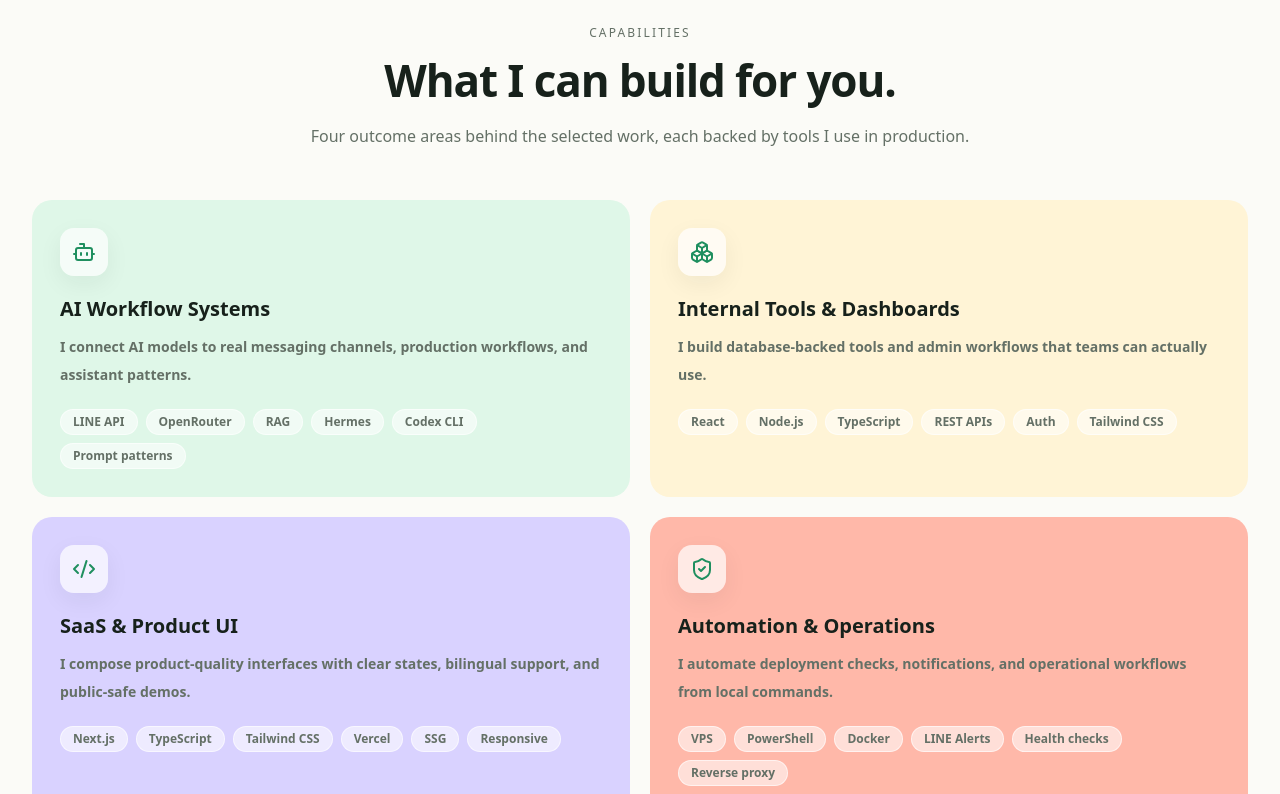
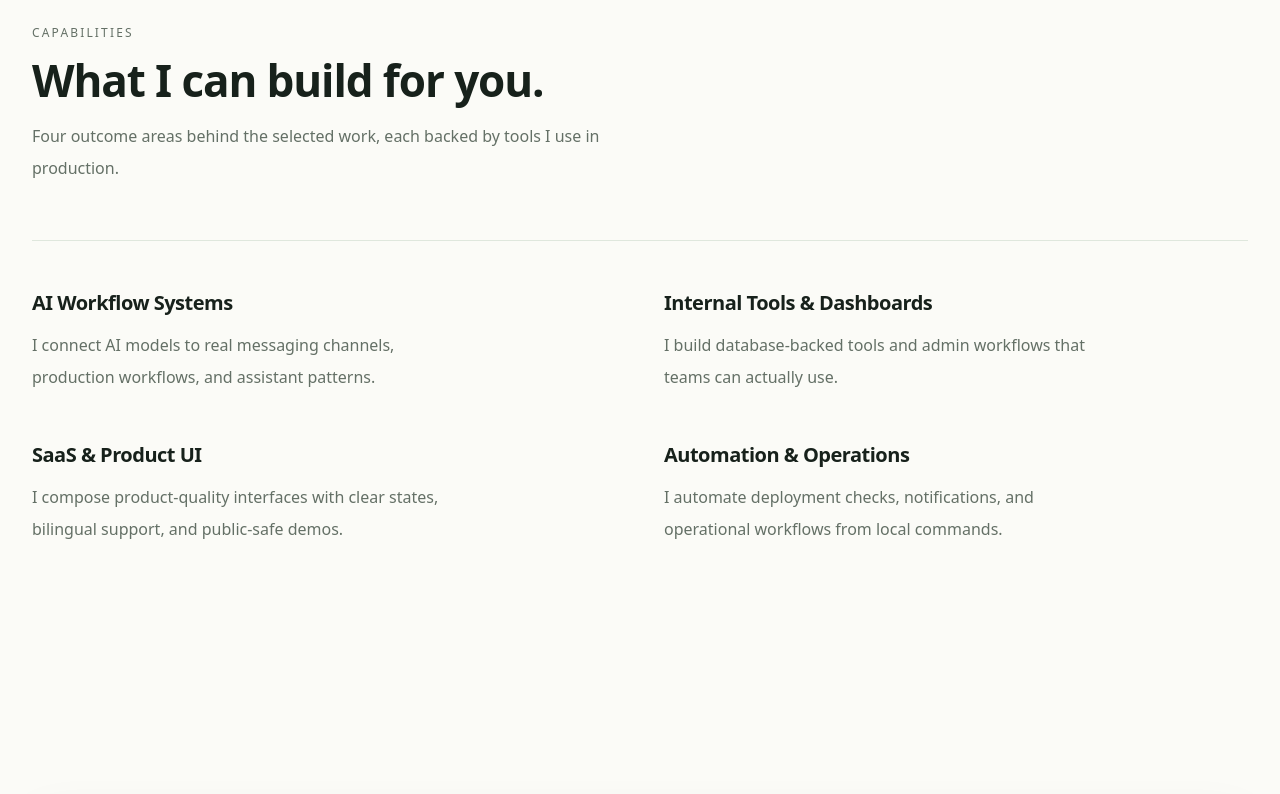
Before and after one commit to Manchinn/Portfolio, a Next.js app: page / in a window 1280 px wide. Shown: the part 3520-4314 px from the top of the page. Built offline with nearby package versions, Linux system fonts and the light colour scheme.

Commit message:
refactor: collapse capabilities into editorial two-column list

```diff
--- a/src/components/portfolio-saas/SaasHome.tsx
+++ b/src/components/portfolio-saas/SaasHome.tsx
@@ -2,9 +2,6 @@
 
 import {
   ArrowRight,
-  Bot,
-  Boxes,
-  Code2,
   Mail,
   MapPin,
   ShieldCheck,
@@ -13,7 +10,7 @@
 import type { Language, Project } from '@/data/types'
 import { useTranslation } from '@/i18n/useTranslation'
 import { FadeUp, MotionCard, StaggerContainer } from '@/components/motion/MotionPrimitives'
-import { SaasButton, SaasCard, SaasHeader, SaasSection } from './_shared'
+import { SaasButton, SaasHeader, SaasSection } from './_shared'
 
 type LocalCopy = {
   heroEyebrow: string
@@ -30,7 +27,7 @@
   capabilitiesEyebrow: string
   capabilitiesTitle: string
   capabilitiesSubtitle: string
-  capabilityCards: Array<{ title: string; statement: string; chips: string[] }>
+  capabilityCards: Array<{ title: string; statement: string }>
   contactEyebrow: string
   contactTitle: string
   contactSubtitle: string
@@ -68,22 +65,18 @@
       {
         title: 'AI Workflow Systems',
         statement: 'I connect AI models to real messaging channels, production workflows, and assistant patterns.',
-        chips: ['LINE API', 'OpenRouter', 'RAG', 'Hermes', 'Codex CLI', 'Prompt patterns'],
       },
       {
         title: 'Internal Tools & Dashboards',
         statement: 'I build database-backed tools and admin workflows that teams can actually use.',
-        chips: ['React', 'Node.js', 'TypeScript', 'REST APIs', 'Auth', 'Tailwind CSS'],
       },
       {
         title: 'SaaS & Product UI',
         statement: 'I compose product-quality interfaces with clear states, bilingual support, and public-safe demos.',
-        chips: ['Next.js', 'TypeScript', 'Tailwind CSS', 'Vercel', 'SSG', 'Responsive'],
       },
       {
         title: 'Automation & Operations',
         statement: 'I automate deployment checks, notifications, and operational workflows from local commands.',
-        chips: ['VPS', 'PowerShell', 'Docker', 'LINE Alerts', 'Health checks', 'Reverse proxy'],
       },
     ],
     contactEyebrow: 'Contact',
@@ -122,22 +115,18 @@
       {
         title: 'AI Workflow Systems',
         statement: 'ผมเชื่อม AI models กับ messaging channels, production workflows และ assistant patterns ที่ใช้ได้จริง',
-        chips: ['LINE API', 'OpenRouter', 'RAG', 'Hermes', 'Codex CLI', 'Prompt patterns'],
       },
       {
         title: 'Internal Tools & Dashboards',
         statement: 'ผมสร้าง tools และ admin workflows ที่มี database รองรับและทีมใช้งานได้จริง',
-        chips: ['React', 'Node.js', 'TypeScript', 'REST APIs', 'Auth', 'Tailwind CSS'],
       },
       {
         title: 'SaaS & Product UI',
         statement: 'ผมสร้าง interface คุณภาพ product มี clear states, bilingual support และ public-safe demos',
-        chips: ['Next.js', 'TypeScript', 'Tailwind CSS', 'Vercel', 'SSG', 'Responsive'],
       },
       {
         title: 'Automation & Operations',
         statement: 'ผมทำ deployment checks, notifications และ operational workflows ให้เรียกซ้ำได้จาก local command',
-        chips: ['VPS', 'PowerShell', 'Docker', 'LINE Alerts', 'Health checks', 'Reverse proxy'],
       },
     ],
     contactEyebrow: 'Contact',
@@ -154,9 +143,6 @@
     result: 'ผลลัพธ์',
   },
 }
-
-const capabilityIcons = [Bot, Boxes, Code2, ShieldCheck]
-const capabilityTones = ['mint', 'cream', 'lilac', 'coral'] as const
 
 export function SaasHome() {
   const { language } = useTranslation()
@@ -345,35 +331,16 @@
         eyebrow={c.capabilitiesEyebrow}
         title={c.capabilitiesTitle}
         subtitle={c.capabilitiesSubtitle}
-        align="center"
+        align="left"
       />
-      <StaggerContainer className="mt-12 grid gap-5 sm:grid-cols-2">
-        {c.capabilityCards.map((card, index) => {
-          const Icon = capabilityIcons[index] ?? Boxes
-          const tone = capabilityTones[index] ?? 'mint'
-          return (
-            <MotionCard key={card.title} className="min-w-0">
-              <SaasCard hover tone={tone} className="flex min-h-full flex-col rounded-[20px] p-6 sm:p-7">
-                <span className="flex h-12 w-12 shrink-0 items-center justify-center rounded-[14px] bg-white/70 text-saas-green shadow-saas-sm">
-                  <Icon className="h-6 w-6" />
-                </span>
-                <h3 className="mt-5 break-words text-lg font-black leading-tight text-saas-ink sm:text-xl">{card.title}</h3>
-                <p className="mt-3 break-words text-sm font-semibold leading-7 text-saas-muted">{card.statement}</p>
-                <div className="mt-5 flex flex-wrap gap-2">
-                  {card.chips.map((chip) => (
-                    <span
-                      key={chip}
-                      className="rounded-full border border-white/60 bg-white/55 px-3 py-1 text-xs font-black text-saas-muted"
-                    >
-                      {chip}
-                    </span>
-                  ))}
-                </div>
-              </SaasCard>
-            </MotionCard>
-          )
-        })}
-      </StaggerContainer>
+      <dl className="mt-14 grid gap-x-12 gap-y-12 border-t border-saas-line pt-12 sm:grid-cols-2">
+        {c.capabilityCards.map((card) => (
+          <div key={card.title} className="min-w-0">
+            <dt className="text-xl font-semibold tracking-tight text-saas-ink">{card.title}</dt>
+            <dd className="mt-3 max-w-md text-base font-light leading-8 text-saas-muted">{card.statement}</dd>
+          </div>
+        ))}
+      </dl>
     </SaasSection>
   )
 }
```
